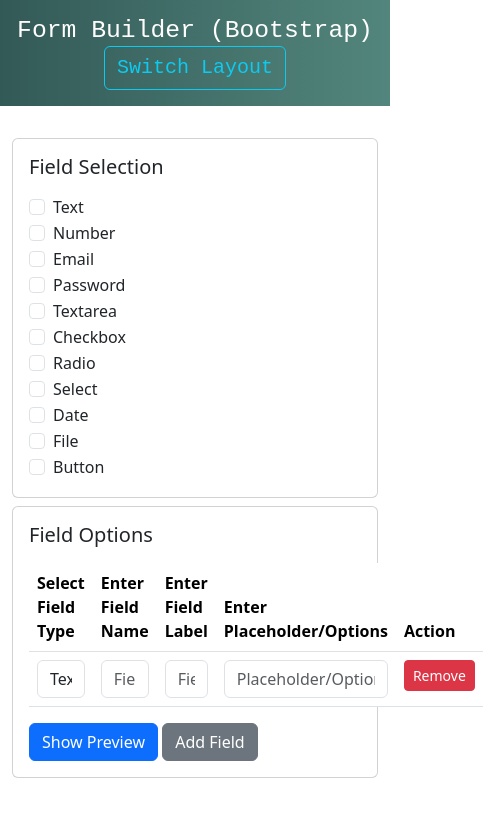
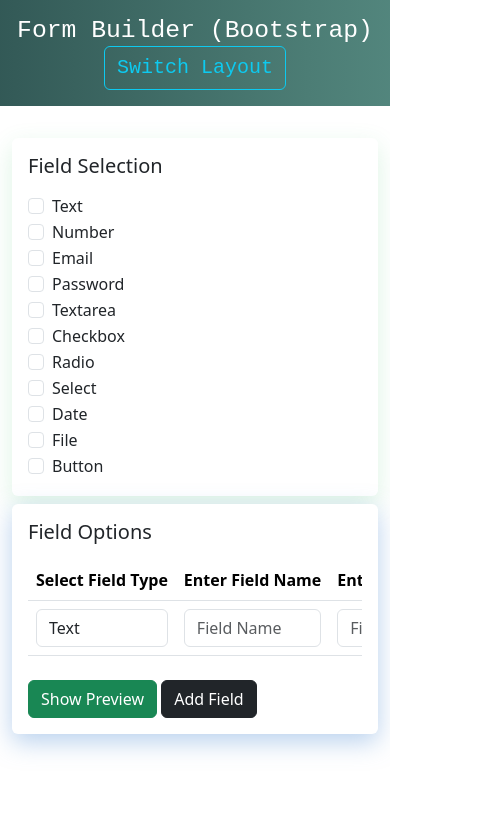
Before and after one commit to topukhan/form-builder, a plain HTML site: page newLayout.html in a window 390 px wide. Both pictures are taken after a click on the button "Add Field". Shown: the whole page, 483 px wide, since content can reach past the window. Drawn offline with nearby package versions, Linux system fonts and the light colour scheme.

Commit message:
layout change and button replacement

```diff
--- a/formBuilder.js
+++ b/formBuilder.js
@@ -50,7 +50,7 @@
                     <td><input type="text" class="form-control field-name" placeholder="Field Name"></td>
                     <td><input type="text" class="form-control field-label" placeholder="Field Label"></td>
                     <td><input type="text" class="form-control field-placeholder" placeholder="Placeholder/Options"></td>
-                    <td><button type="button" class="btn btn-danger btn-sm remove-field">Remove</button></td>
+                    <td><button type="button" class="btn btn-danger btn-sm remove-field" data-checkbox-id="${fieldId}">Remove</button></td>
                 </tr>
             `;
             $('#fieldOptionsTable tbody').append(newRow);
@@ -60,9 +60,46 @@
         }
     });
 
+    // Add Field Button Functionality
+    $('#addField').on('click', function () {
+        const uniqueId = `custom-${Date.now()}`; // Generate a unique ID for the new field
+        const newRow = `
+            <tr id="row-${uniqueId}">
+                <td>
+                    <select class="form-control field-type">
+                        <option value="text" selected>Text</option>
+                        <option value="number">Number</option>
+                        <option value="email">Email</option>
+                        <option value="password">Password</option>
+                        <option value="textarea">Textarea</option>
+                        <option value="checkbox">Checkbox</option>
+                        <option value="radio">Radio</option>
+                        <option value="select">Select</option>
+                        <option value="date">Date</option>
+                        <option value="file">File</option>
+                        <option value="button">Button</option>
+                    </select>
+                </td>
+                <td><input type="text" class="form-control field-name" placeholder="Field Name"></td>
+                <td><input type="text" class="form-control field-label" placeholder="Field Label"></td>
+                <td><input type="text" class="form-control field-placeholder" placeholder="Placeholder/Options"></td>
+                <td><button type="button" class="btn btn-danger btn-sm remove-field" data-checkbox-id="${uniqueId}">Remove</button></td>
+            </tr>
+        `;
+
+        $('#fieldOptionsTable tbody').append(newRow);
+    });
+
+
     // Remove Field Button Functionality
     $('#fieldOptionsTable').on('click', '.remove-field', function () {
         const row = $(this).closest('tr');
+        const checkboxId = $(this).data('checkbox-id');
+
+        // Uncheck the corresponding checkbox
+        $(`#${checkboxId}`).prop('checked', false);
+
+        // Remove the row
         row.remove();
     });
 
@@ -143,7 +180,6 @@
             // Inject the preview content into the modal
             $('#previewModal .modal-body').html(previewContent);
 
-
             // Inject the generated HTML into the modal
             $('#generated_html').text(previewContent.trim());
 
@@ -166,32 +202,4 @@
             toastr.error("Failed to copy HTML: " + error);
         });
     });
-
-    // Add Field Button
-    $('#addField').on('click', function () {
-        const newRow = `
-            <tr>
-                <td>
-                    <select class="form-control field-type">
-                        <option value="text">Text</option>
-                        <option value="number">Number</option>
-                        <option value="email">Email</option>
-                        <option value="password">Password</option>
-                        <option value="textarea">Textarea</option>
-                        <option value="checkbox">Checkbox</option>
-                        <option value="radio">Radio</option>
-                        <option value="select">Select</option>
-                        <option value="date">Date</option>
-                        <option value="file">File</option>
-                        <option value="button">Button</option>
-                    </select>
-                </td>
-                <td><input type="text" class="form-control field-name" placeholder="Field Name"></td>
-                <td><input type="text" class="form-control field-label" placeholder="Field Label"></td>
-                <td><input type="text" class="form-control field-placeholder" placeholder="Placeholder/Options"></td>
-                <td><button type="button" class="btn btn-danger btn-sm remove-field">Remove</button></td>
-            </tr>
-        `;
-        $('#fieldOptionsTable tbody').append(newRow);
-    });
 });
--- a/newLayout.html
+++ b/newLayout.html
@@ -8,18 +8,39 @@
     <link rel="stylesheet" href="https://cdnjs.cloudflare.com/ajax/libs/font-awesome/6.7.1/css/all.min.css">
     <link rel="stylesheet" href="https://cdnjs.cloudflare.com/ajax/libs/toastr.js/latest/toastr.min.css">
     <link rel="stylesheet" href="style.css">
+    <style>
+        .shadow-glow-blue {
+            box-shadow: 0 .5rem 1.5rem rgba(117, 166, 222, 0.5); /* Blue glow */
+        }
 
+        .shadow-glow-red {
+            box-shadow: 0 .5rem 1.5rem rgba(238, 94, 94, 0.5); /* Red glow */
+        }
+
+        .shadow-glow-green {
+            box-shadow: 0 .5rem 1.5rem rgba(65, 195, 100, 0.175); /* Green glow */
+
+        }
+        @media (max-width: 768px) { /* Adjust width breakpoint if needed */
+    .table-responsive-md {
+        overflow-x: auto; /* Ensures horizontal scroll on overflow */
+        white-space: nowrap; /* Prevents table contents from wrapping */
+    }
+}
+
+    </style>
 </head>
 <body>
     <h2 class="text-center py-3 text-white animated-gradient" style="font-family: monospace;">
         Form Builder (Bootstrap)
         <a href="./index.html" class="fs-5 btn btn-outline-info">Switch Layout</a>
     </h2>
-    <div class="container my-4">
+    <div class="container-fluid my-4">
         <div class="row">
             <!-- Left Section -->
-            <div class="col-md-4 mt-2">
-                <div class="card p-3">
+            <div class="col-md-2 offset-md-1 mt-2">
+                <!-- can i add glow effect in bootstrap for shadow with different color -->
+                <div class="card border-0 p-3 shadow-glow-green">
                     <h5 class="mb-3">Field Selection</h5>
                     <form id="fieldSelectionForm">
                         <div class="form-check">
@@ -72,8 +93,9 @@
 
             <!-- Right Section -->
             <div class="col-md-8 mt-2">
-                <div class="card p-3">
+                <div class="card border-0 p-3 shadow-glow-blue">
                     <h5 class="mb-3">Field Options</h5>
+                    <div class="table-responsive-md">
                         <table id="fieldOptionsTable" class="table">
                             <thead>
                                 <tr>
@@ -86,12 +108,14 @@
                             </thead>
                             <tbody></tbody>
                         </table>
-                    <div class="btn-section">
-                        <button id="showPreview" class="btn btn-primary">Show Preview</button>
-                        <button id="addField" class="btn btn-secondary">Add Field</button>
+                    </div>
+                    <div class="btn-section mt-2">
+                        <button id="showPreview" class="btn btn-success">Show Preview</button>
+                        <button id="addField" class="btn btn-dark">Add Field</button>
                     </div>
                 </div>
             </div>
+
         </div>
     </div>
 
```
Also changed, not shown: index.html (+15 -11 lines). Lines whose indentation alone changed are shown as unchanged.
